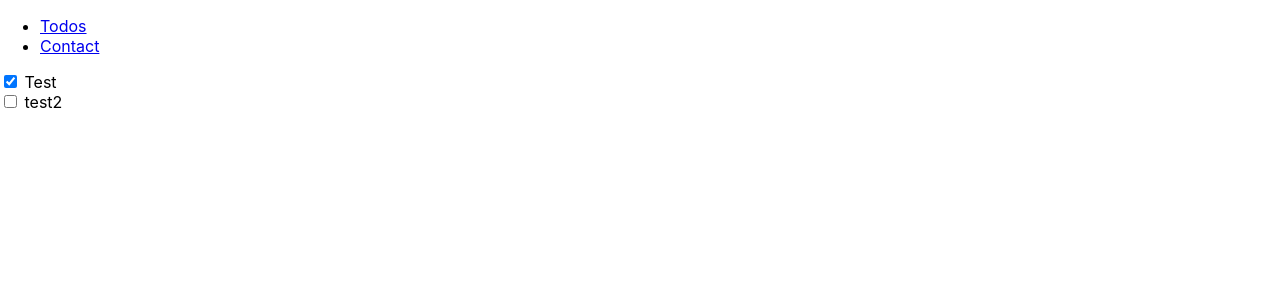
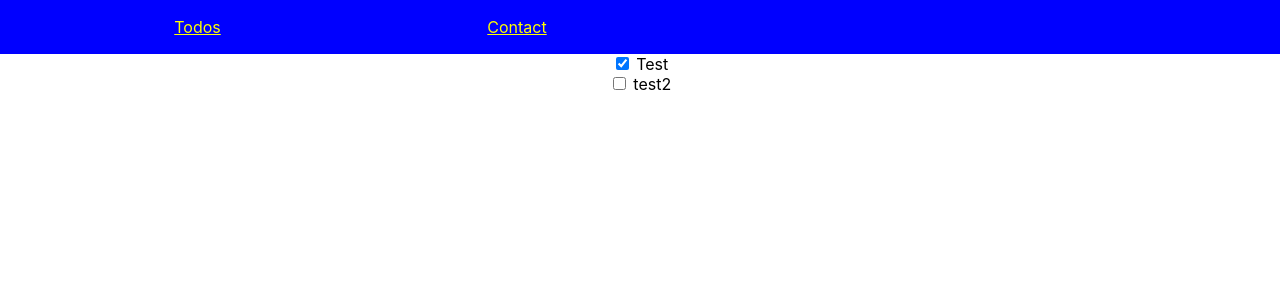
Before and after one commit to ChrisPitts/task-management-app, a React (Create React App) app: page / in a window 1280 px wide. Shown: the top 300 px of the page. Built offline with nearby package versions, Linux system fonts and the light colour scheme.

Commit message:
added styling to navbar

```diff
--- a/src/css/App.css
+++ b/src/css/App.css
@@ -1 +1,25 @@
-/*# sourceMappingURL=App.css.map */
+body {
+  box-sizing: border-box;
+  margin: 0;
+  padding: 0;
+  text-align: center;
+}
+
+nav {
+  background-color: blue;
+  padding: 1px;
+}
+nav ul {
+  width: 50%;
+  height: 100%;
+  display: flex;
+  justify-content: space-around;
+  list-style: none;
+}
+nav ul li {
+  height: 100%;
+}
+nav ul a {
+  height: 100%;
+  color: yellow;
+}/*# sourceMappingURL=App.css.map */
--- a/src/css/App.scss
+++ b/src/css/App.scss
@@ -0,0 +1,31 @@
+$text-color-main: yellow;
+
+$nav-color: blue;
+
+body
+{
+    box-sizing: border-box;
+    margin: 0;
+    padding: 0;
+    text-align: center;
+}
+
+nav{
+    background-color: $nav-color;
+    padding: 1px;
+    ul{
+        width: 50%;
+        height: 100%;
+        display: flex;
+        justify-content: space-around;
+        list-style: none;
+        li{height: 100%;}
+
+        a{
+            // padding: 10px;
+            height: 100%;
+            // text-decoration: none;
+            color: $text-color-main;
+        }
+    }
+}
```
